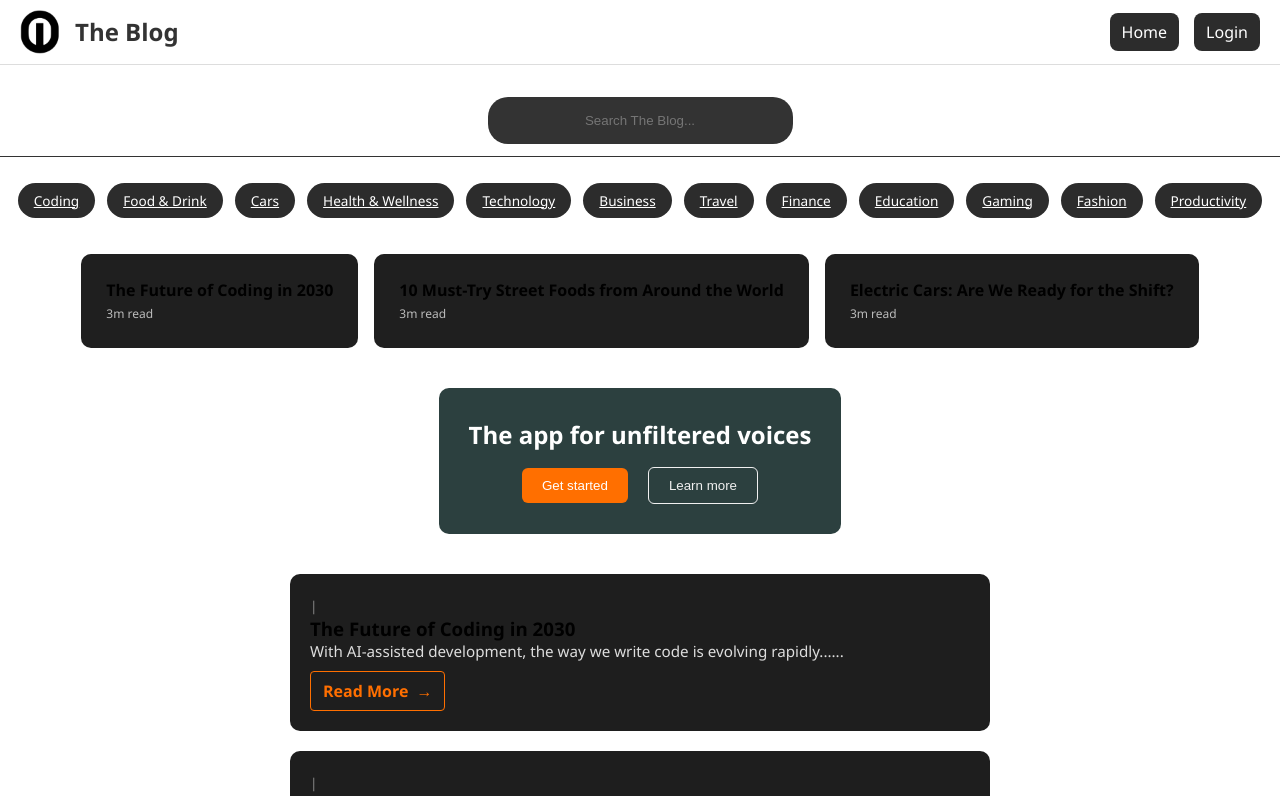
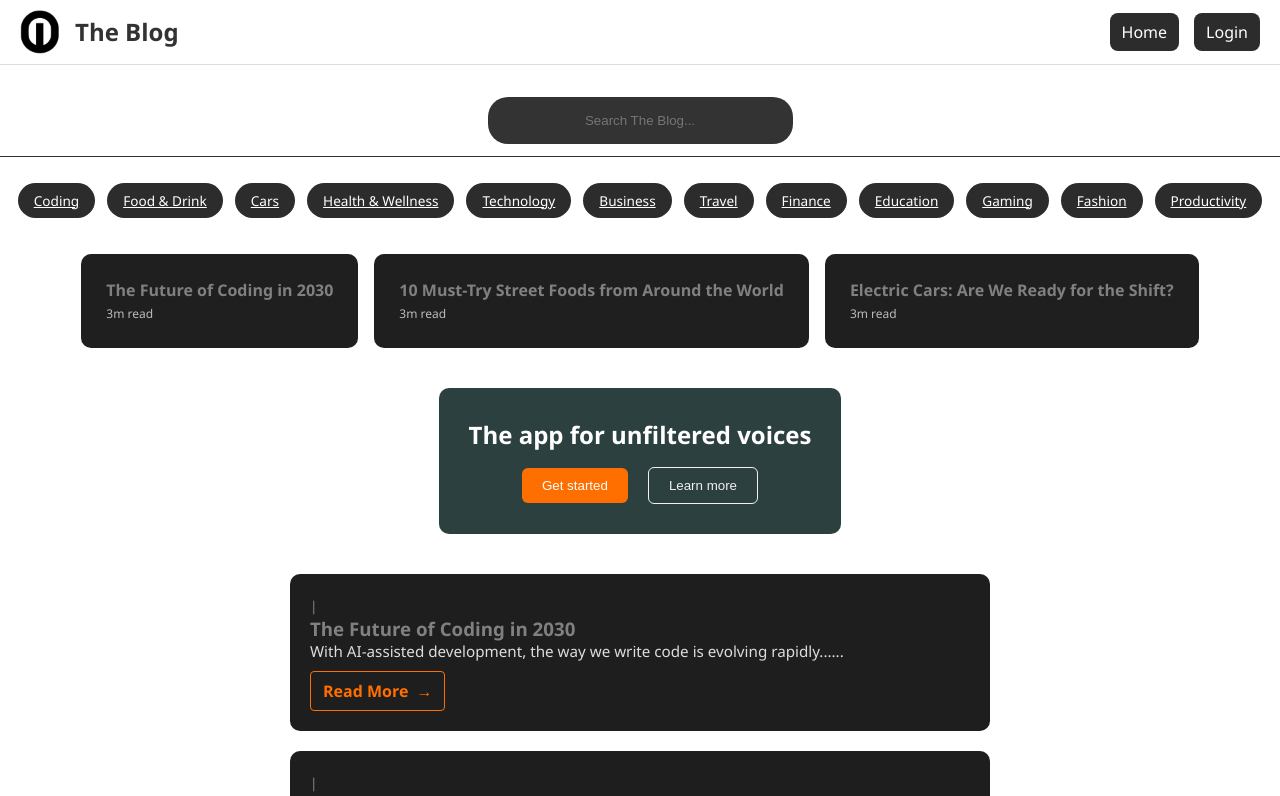
Before and after one commit to coderKO1/blog-project, a React (Create React App) app: page / in a window 1280 px wide. Shown: the top 796 px of the page. Built offline with nearby package versions, Linux system fonts and the light colour scheme.

Commit message:
text fix

```diff
--- a/src/styles/SubstackStyleHome.css
+++ b/src/styles/SubstackStyleHome.css
@@ -7,7 +7,7 @@
 
 body {
   font-family: 'Segoe UI', sans-serif;
-  color: black;
+  color: grey;
 
 }
 
```
